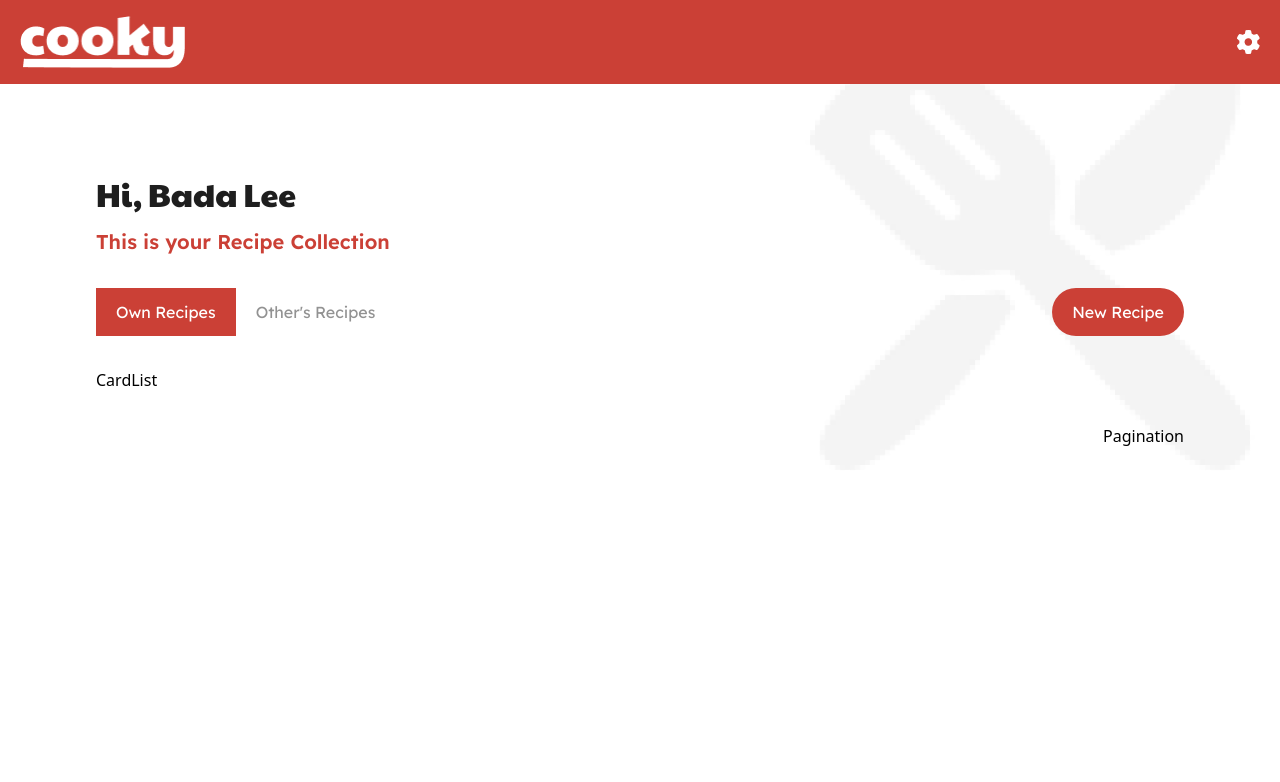
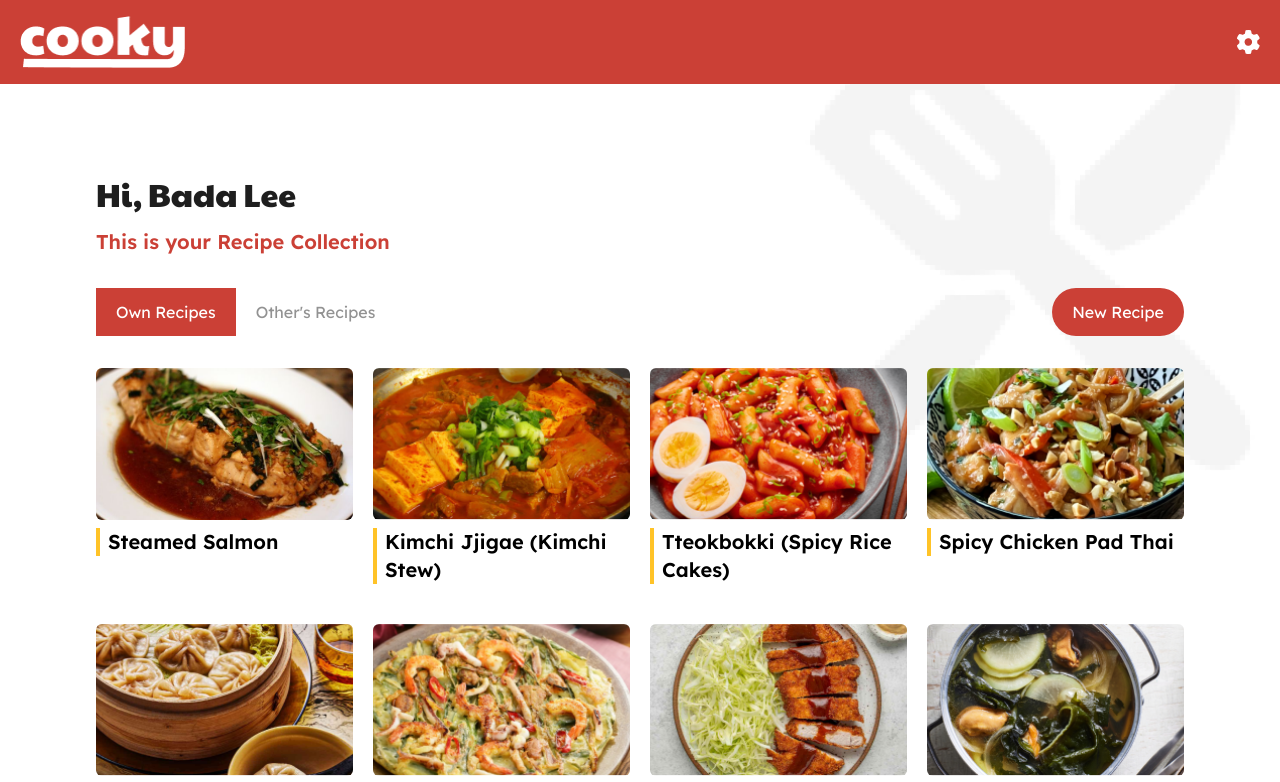
Before and after one commit to Creedyfish/Trial-project-Generic-Tech-agnostic, a Next.js app: page / in a window 1280 px wide. Shown: the top 782 px of the page. Built offline with nearby package versions, Linux system fonts and the light colour scheme.

Commit message:
feat: Add dynamic linking and update CardList component

```diff
--- a/app/components/CardList.tsx
+++ b/app/components/CardList.tsx
@@ -1,7 +1,37 @@
 import React from "react";
+import Link from "next/link";
+import FoodCard from "./FoodCard";
 
-function CardList() {
-  return <div>CardList</div>;
+interface Recipe {
+  name: string;
+  main_image: string;
+  user_id: number;
+}
+
+function CardList({
+  data,
+  active,
+}: {
+  data: Recipe[] | undefined;
+  active: string;
+}) {
+  return (
+    <>
+      {data?.map((recipe: Recipe, key: number) => (
+        <>
+          <Link
+            href={`${
+              active === "owner" ? "/recipes" : ""
+            }/${recipe.name.replace(/\s/g, "-")}`}
+            key={key}
+            className="flex justify-center items-center group"
+          >
+            <FoodCard name={recipe.name} image={recipe.main_image} />
+          </Link>
+        </>
+      ))}
+    </>
+  );
 }
 
 export default CardList;
```
